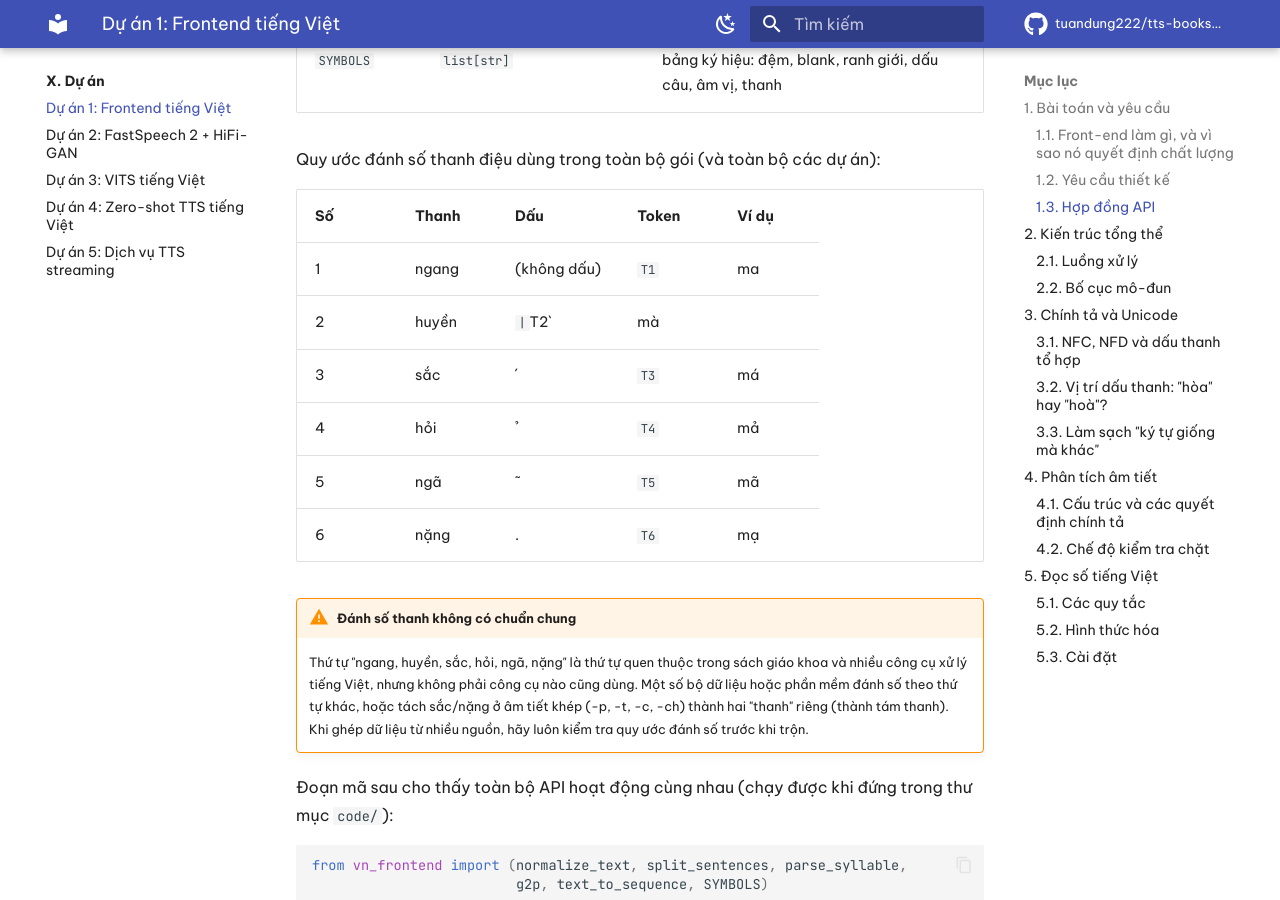
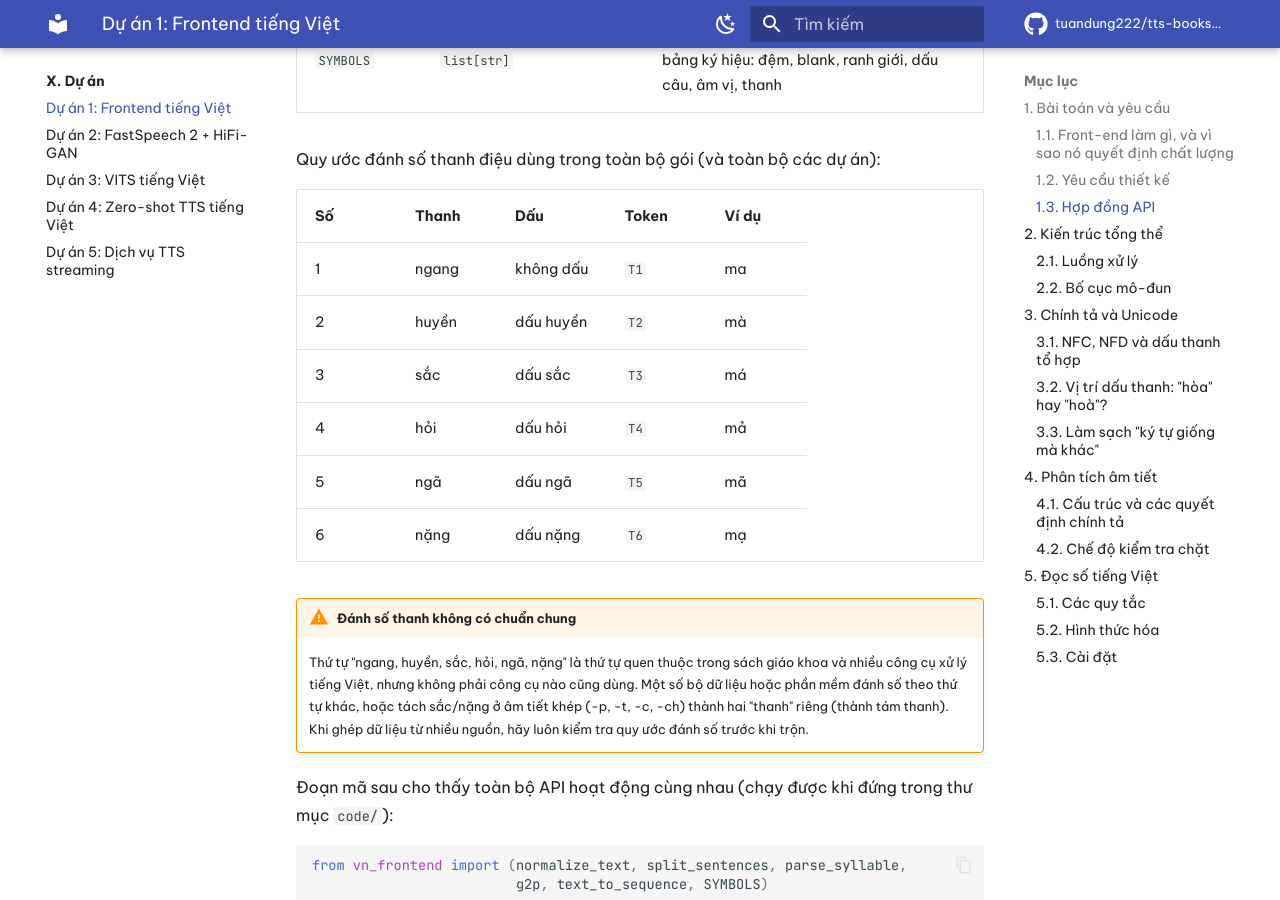
Before and after one commit to tuandung222/tts-books-2026, an MkDocs documentation site: the page built from docs/phan-10-du-an/du-an-1-frontend-tieng-viet.md, in a window 1280 px wide and 900 px high, scrolled down 3197 px. Built offline with MkDocs 1.6.1 and Material for MkDocs 9.7.7, drawn with Linux system fonts in a browser that asks for light colours; comment, search, counter and statistics services are not loaded.

Commit message:
WIP: bản thảo các chương đang biên soạn
Co-Authored-By: Claude Opus 5.5 <noreply@anthropic.com>
Claude-Session: https://claude.ai/code/session_01PnSv8GMC4q142v8Kx1mQHm

```diff
--- a/docs/phan-10-du-an/du-an-1-frontend-tieng-viet.md
+++ b/docs/phan-10-du-an/du-an-1-frontend-tieng-viet.md
@@ -64,12 +64,12 @@ Quy ước đánh số thanh điệu dùng trong toàn bộ gói (và toàn bộ
 
 | Số | Thanh | Dấu | Token | Ví dụ |
 |---|---|---|---|---|
-| 1 | ngang | (không dấu) | `T1` | ma |
-| 2 | huyền | ` | `T2` | mà |
-| 3 | sắc | ´ | `T3` | má |
-| 4 | hỏi | ̉ | `T4` | mả |
-| 5 | ngã | ˜ | `T5` | mã |
-| 6 | nặng | . | `T6` | mạ |
+| 1 | ngang | không dấu | `T1` | ma |
+| 2 | huyền | dấu huyền | `T2` | mà |
+| 3 | sắc | dấu sắc | `T3` | má |
+| 4 | hỏi | dấu hỏi | `T4` | mả |
+| 5 | ngã | dấu ngã | `T5` | mã |
+| 6 | nặng | dấu nặng | `T6` | mạ |
 
 !!! warning "Đánh số thanh không có chuẩn chung"
     Thứ tự "ngang, huyền, sắc, hỏi, ngã, nặng" là thứ tự quen thuộc trong sách giáo khoa và nhiều công cụ xử lý tiếng Việt, nhưng không phải công cụ nào cũng dùng. Một số bộ dữ liệu hoặc phần mềm đánh số theo thứ tự khác, hoặc tách sắc/nặng ở âm tiết khép (-p, -t, -c, -ch) thành hai "thanh" riêng (thành tám thanh). Khi ghép dữ liệu từ nhiều nguồn, hãy luôn kiểm tra quy ước đánh số trước khi trộn.
```
